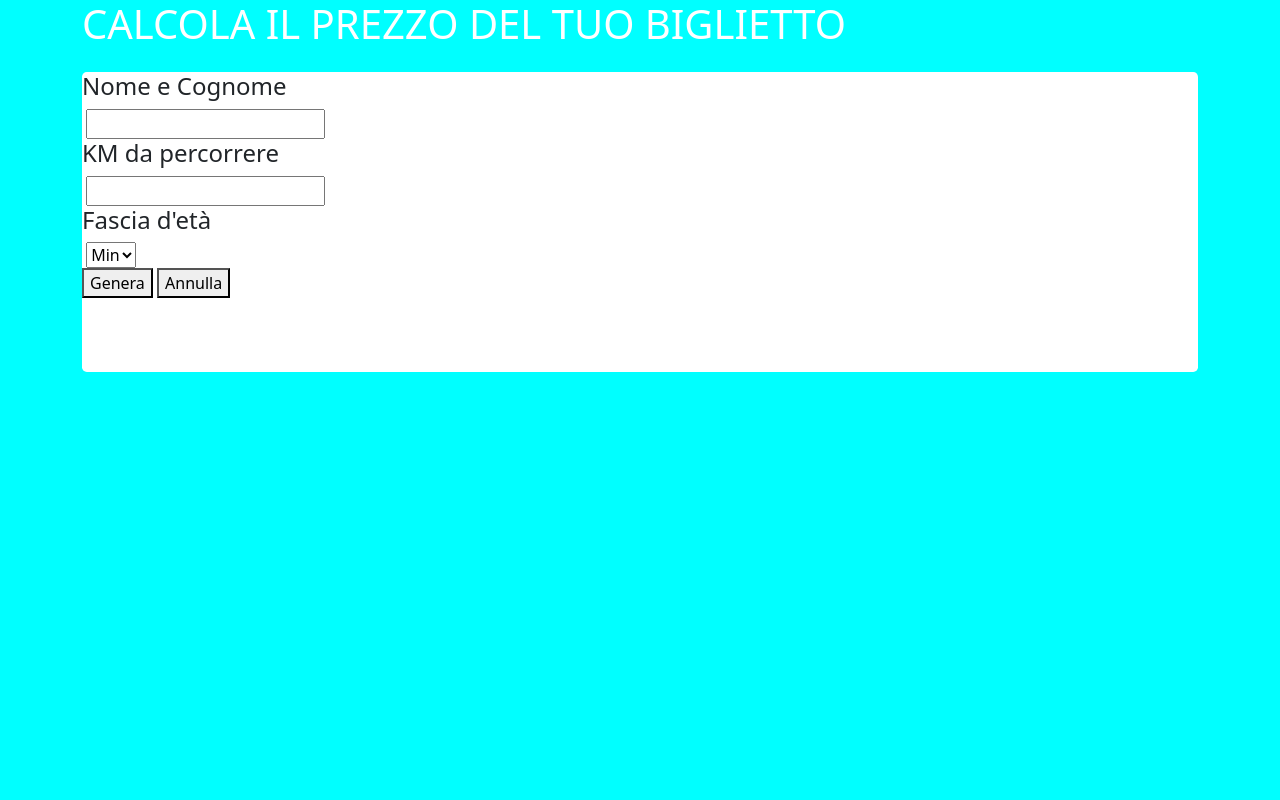
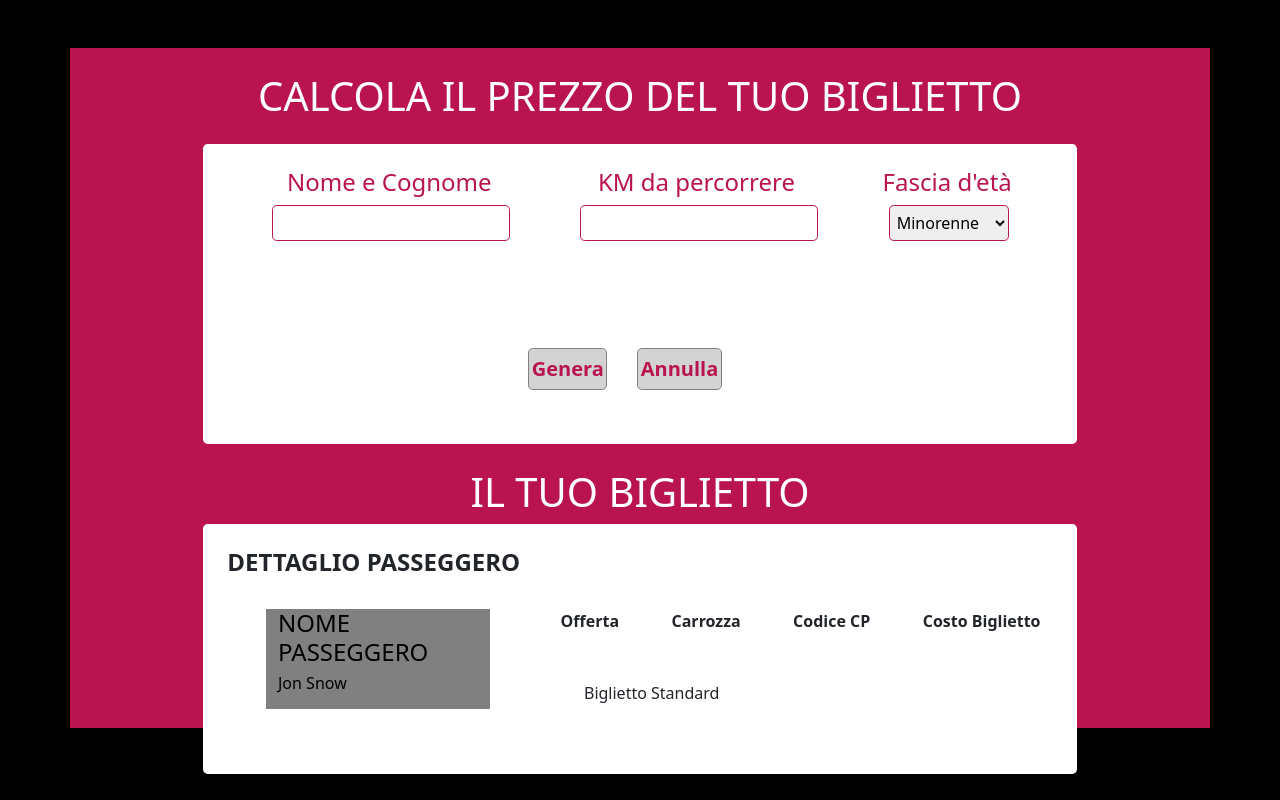
Before and after one commit to N4kka/js-biglietto-treno-form, a plain HTML site: page index.html in a window 1280 px wide. Drawn offline with nearby package versions, Linux system fonts and the light colour scheme.

Commit message:
ticket calculator added with random number and different prices

```diff
--- a/css/style.css
+++ b/css/style.css
@@ -1,13 +1,79 @@
+/* COMMON */
+.fucsia {
+color: #b91450;
+}
+
+ul{
+    list-style: none;
+}
+
+/* BODY */
 body {
-    background-color: aqua;
+    background-color: black;
+}
+
+.ms_bg {
+    height: 85vh;
+    background-color: #b91450;
+}
+
+.price-calculator {
+    width: 80%;
+    height: 300px;
+    margin: 0 auto;
+    background-color: white;
 }
 
 .data {
-    width: 100%;
-    height: 300px;
+    height: 50%;
+    justify-content: space-evenly;
+}
+
+.btn {
+    height: 50%;
+    display: flex;
+    justify-content: center;
+    align-items: center;
+}
+
+.bf {
+    border: 1px solid #b91450;
+    padding: 5px 2.5px;
+}
+
+.ages {
+    width: 120px;
+}
+
+.btn-styling {
+    background-color: lightgray;
+    border: 1px solid gray;
+    padding: 5px 2.5px;
+    margin-right: 30px;
+    font-weight: 700;
+    font-size: 20px;
+}
+
+/* TICKET */
+.price-calculated {
+    width: 80%;
+    height: 250px;
+    margin: 0 auto;
     background-color: white;
 }
 
-.ages {
-    width: 50px;
+.ht {
+    height: 100px;
 }
+
+.g-bg {
+    background-color: gray;
+}
+
+.color {
+    color: black;
+}
+
+.mr-10 {
+    margin-right: 10px;
+}
--- a/index.html
+++ b/index.html
@@ -12,35 +12,64 @@
 </head>
 <body>
 
-    <div class="container-sm">
+    <div class="container-sm mt-5 text-center ms_bg p-4">
         <div class="title">
             <h1 class="text-white">CALCOLA IL PREZZO DEL TUO BIGLIETTO</h1>
         </div>
-
-        <div class="data mt-4 rounded-3">
+        <div class="price-calculator rounded-3">
+            <div class="data mt-4 pt-4 rounded-3 d-flex">
                 <div class="name">
-                <h4>Nome e Cognome</h4>
+                    <h4 class="fucsia">Nome e Cognome</h4>
                     <label for="name"></label>
-                <input type="text" name="name" id="name">
+                    <input type="text" class="rounded-3 bf text-center" name="name" id="name">
                 </div>
                 <div class="km">
-                <h4>KM da percorrere</h4>
+                    <h4 class="fucsia">KM da percorrere</h4>
                     <label for="km"></label>
-                <input type="text" name="km" id="km">
+                    <input type="text" class="rounded-3 bf text-center" name="km" id="km">
                 </div>
                 <div class="age">
-                <h4>Fascia d'età</h4>
+                    <h4 class="fucsia">Fascia d'età</h4>
                     <label for="userAge"></label>
-                <select class="ages" name="age" id="age">
+                    <select class="ages rounded-3 bf" name="age" id="age">
                         <option value="Minorenne" id="Minorenne">Minorenne</option>
                         <option value="Maggiorenne" id="Minorenne">Maggiorenne</option>
                         <option value="Over 65" id="Minorenne">Over 65</option>
                     </select>
                 </div>
-            <button id="generate">Genera</button>
-            <button id="annulla">Annulla</button>
             </div>
-        <div id="price"></div>
+            <div class="btn">
+                <button class="fucsia btn-styling rounded-3" id="generate">Genera</button>
+                <button class="fucsia btn-styling rounded-3" id="annulla">Annulla</button>
+            </div>
+        </div>
+        <div class="title">
+            <h1 class="text-white mt-4">IL TUO BIGLIETTO</h1>
+        </div>
+        <div class="price-calculated rounded-3 ml-4">
+            <h4 class="text-start fw-bold p-4">DETTAGLIO PASSEGGERO </h4>
+            <div class="row">
+                <div class="col-lg-3 offset-lg-1 g-bg ht ml-4">
+                    <h4 class="color text-start">NOME PASSEGGERO</h4>
+                    <h6 class="color text-start">Jon Snow</h6>
+                </div>
+                <div class="col-lg-8 ht">
+                    <ul class="d-flex justify-content-around mr-10 fw-bold">
+                        <li>Offerta</li>
+                        <li>Carrozza</li>
+                        <li>Codice CP</li>
+                        <li>Costo Biglietto</li>
+                    </ul>
+
+                    <ul class="d-flex justify-content-around mr-10 mt-5">
+                        <li>Biglietto Standard</li>
+                        <li class="carrozza"></li>
+                        <li class="cp"></li>
+                        <li class="costo"></li>
+                    </ul>
+                </div>
+            </div>
+        </div>
     </div>
 
 
--- a/js/script.js
+++ b/js/script.js
@@ -3,16 +3,17 @@
 //Declaration
 //Name
 const formBtn = document.getElementById("generate");
-const formSelect = document.getElementById("age");
+const kmInput = document.getElementById("km");
+const ageSelect = document.getElementById("age");
 
 //Elaboration
 generate.addEventListener("click",
     function() {
         //Price calculation with km and age
-        const userKm = parseInt(document.getElementById("km"));
-        console.log("km");
-        const userAge = parseInt(document.getElementById("age"));
-        console.log("age");
+        const userKm = parseInt(kmInput.value);
+        console.log(userKm);
+        const userAge = ageSelect.value;
+        console.log(userAge);
         //Price calculation
         let price = 0.21;
 
@@ -20,15 +21,22 @@ generate.addEventListener("click",
 
         cost = price * userKm;
 
-        if ('Minorenne') {
+        if (userAge === 'Minorenne') {
             cost = cost - (cost * 20 / 100);
-        }   else if ('Maggiorenne' >=65) {
+        }   else if (userAge === 'Over 65') {
             cost = cost - (cost * 40 / 100);
         }   else {
             cost = price * userKm;
         }
+
+        const random = (90000,92911);
+        Math.floor(Math.random() * (92911 - 90000) + 90000);
+
         //Final Output
         //Showing the price for each age
-        document.getElementById('price').innerHTML = cost;
+        document.querySelector('.carrozza').innerHTML =
+        Math.floor(Math.random() * 11);
+        document.querySelector('.cp').innerHTML = random;
+        document.querySelector('.costo').innerHTML = cost;
     }
 );
```
Lines whose indentation alone changed are shown as unchanged.
